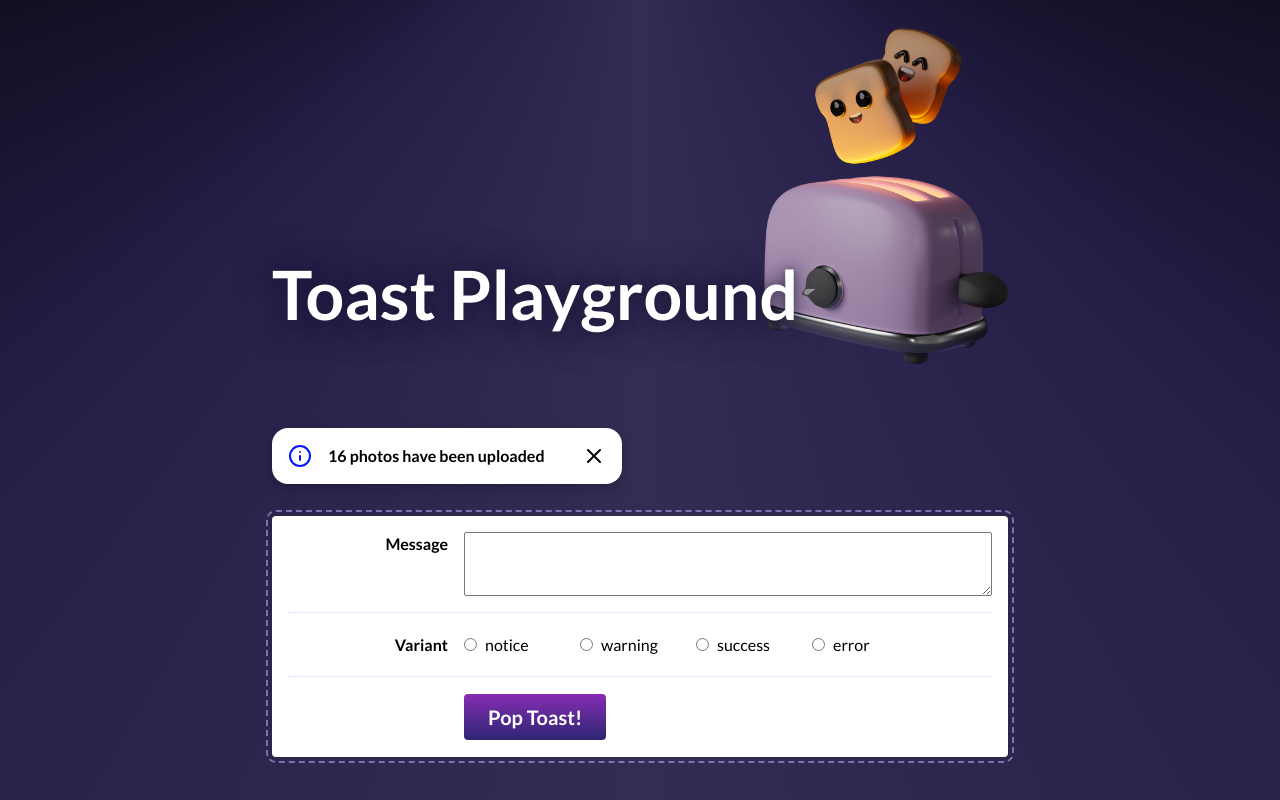
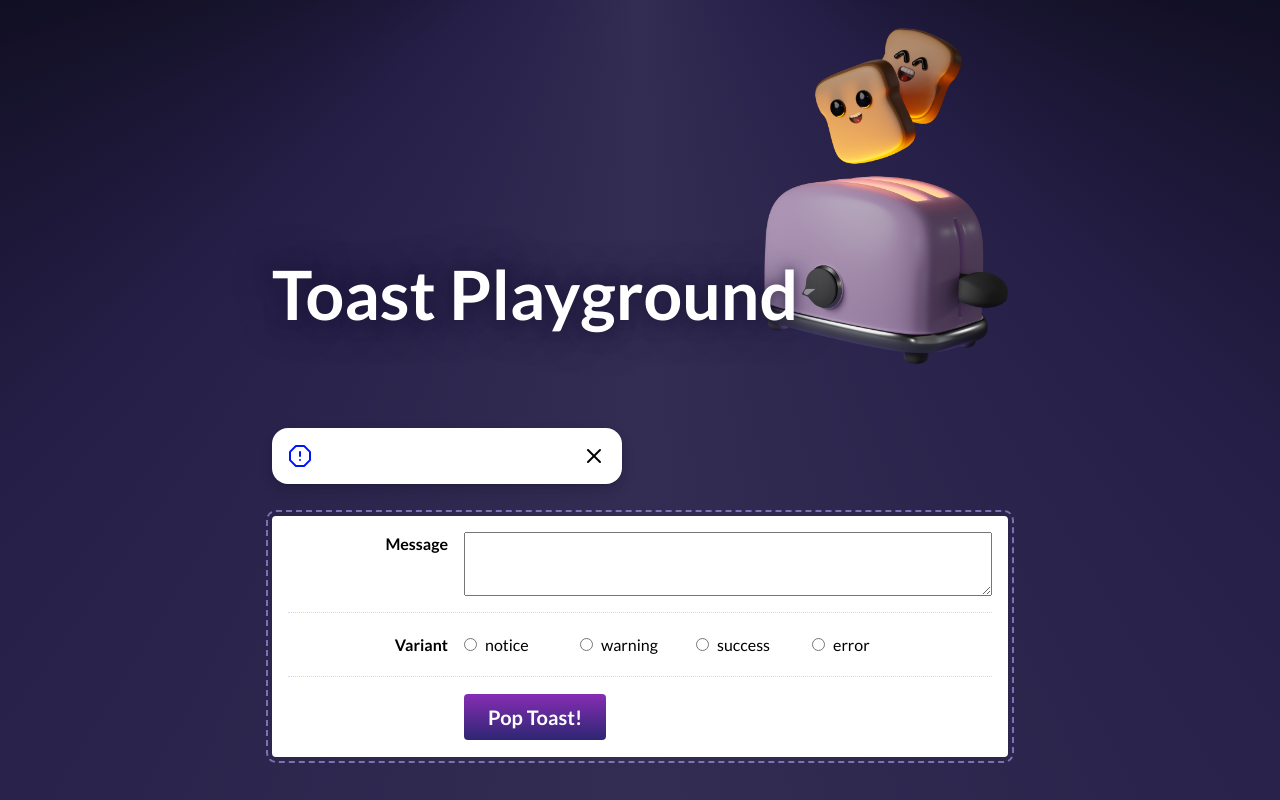
Before and after one commit to sarablom/joy-of-react-toast-component, a React (Create React App) app: page / in a window 1280 px wide. Both pictures are taken after a click on the button "Pop Toast!". Shown: the top 800 px of the page. Built offline with nearby package versions, Linux system fonts and the light colour scheme.

Commit message:
accept props

```diff
--- a/src/components/Toast/Toast.js
+++ b/src/components/Toast/Toast.js
@@ -1,15 +1,9 @@
-import React from 'react';
-import {
-  AlertOctagon,
-  AlertTriangle,
-  CheckCircle,
-  Info,
-  X,
-} from 'react-feather';
+import React from "react";
+import { AlertOctagon, AlertTriangle, CheckCircle, Info, X } from "react-feather";
 
-import VisuallyHidden from '../VisuallyHidden';
+import VisuallyHidden from "../VisuallyHidden";
 
-import styles from './Toast.module.css';
+import styles from "./Toast.module.css";
 
 const ICONS_BY_VARIANT = {
   notice: Info,
@@ -18,16 +12,22 @@ const ICONS_BY_VARIANT = {
   error: AlertOctagon,
 };
 
-function Toast() {
+function Toast({ message, variant, toastIsOpen }) {
   return (
     <div className={`${styles.toast} ${styles.notice}`}>
       <div className={styles.iconContainer}>
-        <Info size={24} />
+        {variant === "notice" ? (
+          <Info size={24} />
+        ) : variant === "warning" ? (
+          <AlertTriangle />
+        ) : variant === "success" ? (
+          <CheckCircle />
+        ) : (
+          <AlertOctagon />
+        )}
       </div>
-      <p className={styles.content}>
-        16 photos have been uploaded
-      </p>
-      <button className={styles.closeButton}>
+      <p className={styles.content}>{message}</p>
+      <button className={styles.closeButton} onClick={() => toastIsOpen(false)}>
         <X size={24} />
         <VisuallyHidden>Dismiss message</VisuallyHidden>
       </button>
```
